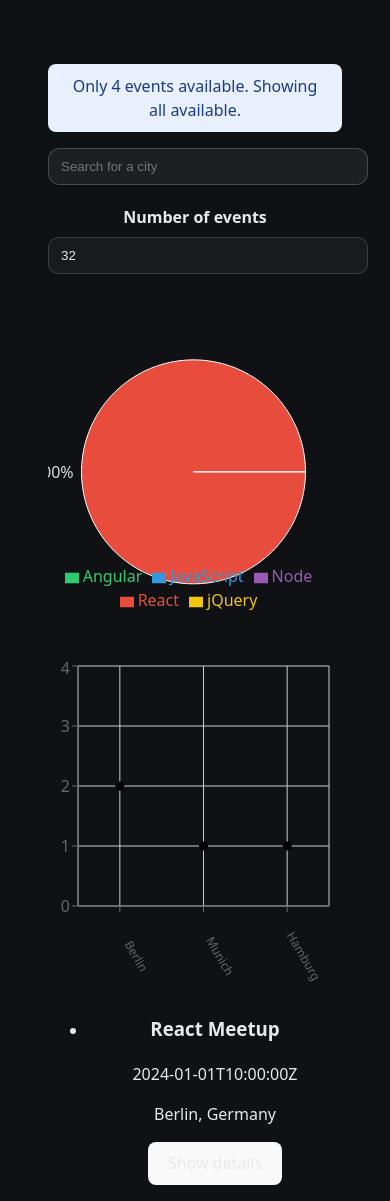
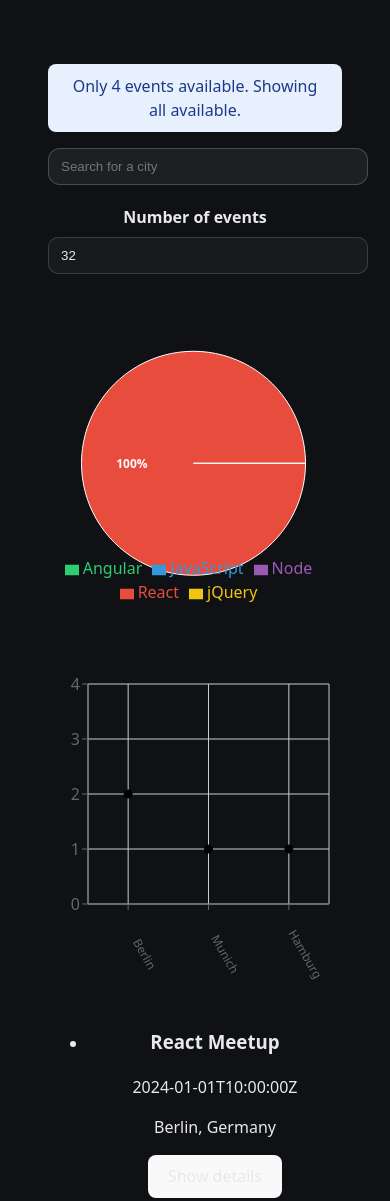
Before and after one commit to dpatil1719/meet-app, a React (Vite) app: page / in a window 390 px wide. Shown: the top 1201 px of the page. Built offline with nearby package versions, Linux system fonts and the light colour scheme.

Commit message:
ui(charts): move pie labels inside, prevent clipping; responsive grid for charts; improve scatter margins

```diff
--- a/src/App.css
+++ b/src/App.css
@@ -205,3 +205,16 @@ button:hover { background: rgba(255,255,255,0.12); }
     grid-template-columns: 1fr;
   }
 }
+
+/* Charts layout */
+.charts-container{
+  display:grid;
+  grid-template-columns: repeat(auto-fit, minmax(360px, 1fr));
+  gap:24px;
+  align-items:start;
+  margin:0 auto 24px;
+  max-width:1100px;
+}
+@media (max-width: 780px){
+  .charts-container{ grid-template-columns: 1fr; }
+}
--- a/src/components/CityEventsChart.jsx
+++ b/src/components/CityEventsChart.jsx
@@ -1,12 +1,6 @@
 import { useState, useEffect } from 'react';
 import {
-  ResponsiveContainer,
-  ScatterChart,
-  Scatter,
-  XAxis,
-  YAxis,
-  CartesianGrid,
-  Tooltip,
+  ScatterChart, Scatter, XAxis, YAxis, CartesianGrid, Tooltip, ResponsiveContainer
 } from 'recharts';
 
 const CityEventsChart = ({ allLocations, events }) => {
@@ -14,30 +8,27 @@ const CityEventsChart = ({ allLocations, events }) => {
 
   useEffect(() => {
     setData(getData());
-  }, [JSON.stringify(events), JSON.stringify(allLocations)]);
+  }, [JSON.stringify(events)]);
 
-  const getData = () =>
-    allLocations.map((location) => {
+  const getData = () => {
+    return allLocations.map((location) => {
       const count = events.filter((e) => e.location === location).length;
       const city = location.split(/, | - /)[0];
       return { city, count };
     });
+  };
 
   return (
     <ResponsiveContainer width="99%" height={340}>
-      <ScatterChart margin={{ top: 10, right: 10, bottom: 60, left: -30 }}>
+      <ScatterChart margin={{ top: 20, right: 10, bottom: 70, left: -20 }}>
         <CartesianGrid />
         <XAxis
-          type="category"
-          dataKey="city"
-          name="City"
-          angle={60}
-          interval={0}
-          tick={{ dx: 20, dy: 40, fontSize: 12 }}
+          type="category" dataKey="city" name="City"
+          angle={60} interval={0} tick={{ dx: 20, dy: 40, fontSize: 12 }}
         />
         <YAxis type="number" dataKey="count" name="Number of events" allowDecimals={false} />
         <Tooltip cursor={{ strokeDasharray: '3 3' }} />
-        <Scatter data={data} />
+        <Scatter name="Events" data={data} />
       </ScatterChart>
     </ResponsiveContainer>
   );
--- a/src/components/EventGenresChart.jsx
+++ b/src/components/EventGenresChart.jsx
@@ -16,36 +16,34 @@ const EventGenresChart = ({ events }) => {
       value: events.filter((e) => e.summary?.includes(genre)).length,
     }));
 
-  const renderCustomizedLabel = ({ cx, cy, midAngle, outerRadius, percent, index }) => {
+  // Draw labels inside each slice to avoid overlap with legend
+  const renderInsideLabel = ({
+    cx, cy, midAngle, innerRadius, outerRadius, percent,
+  }) => {
     if (!percent) return null;
     const RAD = Math.PI / 180;
-    const r = outerRadius;
-    const x = cx + r * Math.cos(-midAngle * RAD) * 1.07;
-    const y = cy + r * Math.sin(-midAngle * RAD) * 1.07;
+    const r = (innerRadius || 0) + ((outerRadius || 0) - (innerRadius || 0)) * 0.55;
+    const x = cx + r * Math.cos(-midAngle * RAD);
+    const y = cy + r * Math.sin(-midAngle * RAD);
     return (
-      <text
-        x={x}
-        y={y}
-        fill="#ddd"
-        textAnchor={x > cx ? 'start' : 'end'}
-        dominantBaseline="central"
-      >
-        {`${genres[index]} ${(percent * 100).toFixed(0)}%`}
+      <text x={x} y={y} fill="#fff" fontSize="12" fontWeight="600"
+            textAnchor="middle" dominantBaseline="central">
+        {`${Math.round(percent * 100)}%`}
       </text>
     );
   };
 
   return (
     <ResponsiveContainer width="99%" height={340}>
-      <PieChart margin={{ top: 8, right: 0, bottom: 28, left: 0 }}>
+      <PieChart margin={{ top: 12, right: 8, bottom: 36, left: 8 }}>
         <Pie
           data={data}
           dataKey="value"
           cx="50%"
-          cy="64%"        // push down to avoid top clipping
-          outerRadius={112} // slightly smaller for breathing room
+          cy="62%"          /* push down a bit to avoid top clipping */
+          outerRadius={112} /* slightly smaller for breathing room */
           labelLine={false}
-          label={renderCustomizedLabel}
+          label={renderInsideLabel}
         >
           {data.map((_, i) => (
             <Cell key={i} fill={colors[i % colors.length]} />
```
